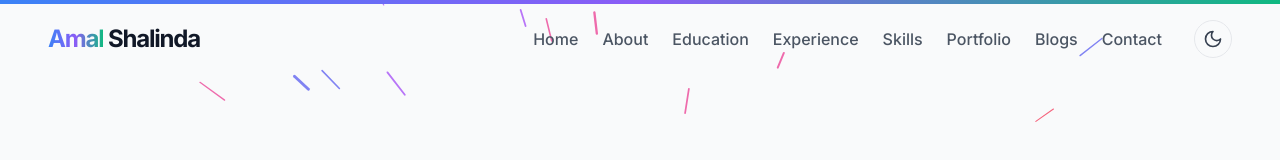
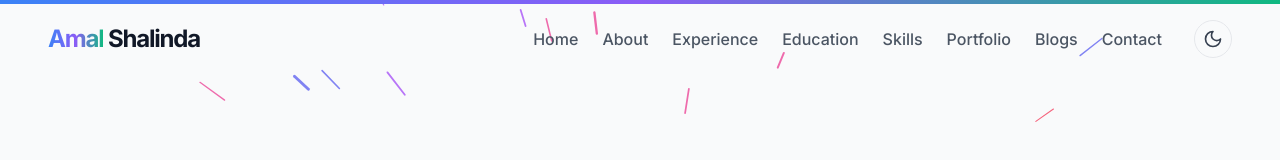
Before and after one commit to ASHEN99999/Portfolio, a React (Vite) app: page / in a window 1280 px wide. Shown: the top 160 px of the page. Built offline with nearby package versions, Linux system fonts and the light colour scheme.

Commit message:
refactor: reorder Education section for improved consistency in Navbar and App

```diff
--- a/src/App.jsx
+++ b/src/App.jsx
@@ -20,8 +20,8 @@ function App() {
             <main>
                 <Hero />
                 <About />
+                <Experience />
                 <Education />
-                <Experience />
                 <Skills />
                 <Portfolio />
                 <Blogs />
--- a/src/components/Navbar.jsx
+++ b/src/components/Navbar.jsx
@@ -6,8 +6,8 @@ import { useTheme } from '../contexts/ThemeContext';
 const navLinks = [
     { name: 'Home', href: '#home' },
     { name: 'About', href: '#about' },
+    { name: 'Experience', href: '#experience' },
     { name: 'Education', href: '#education' },
-    { name: 'Experience', href: '#experience' },
     { name: 'Skills', href: '#skills' },
     { name: 'Portfolio', href: '#portfolio' },
     { name: 'Blogs', href: '#blogs' },
```
